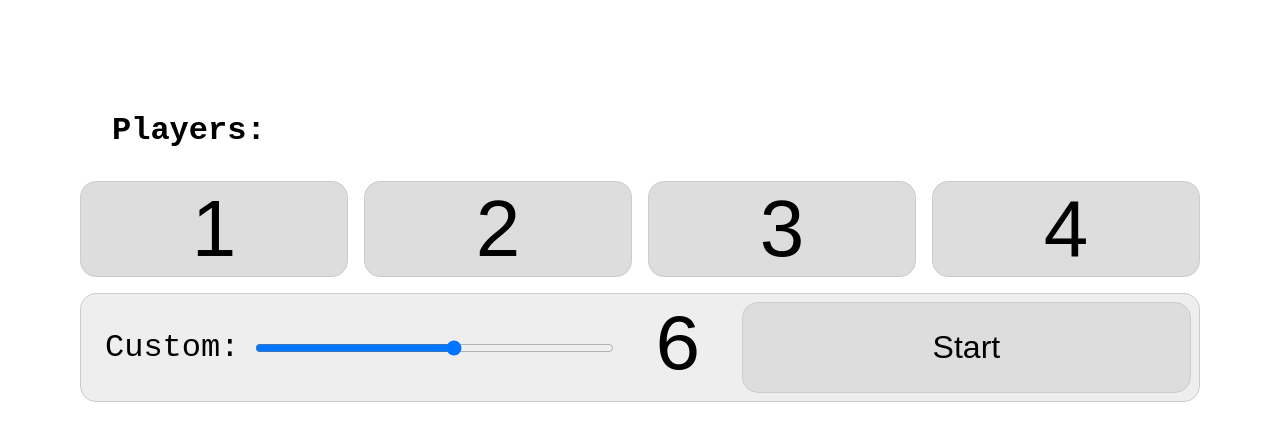
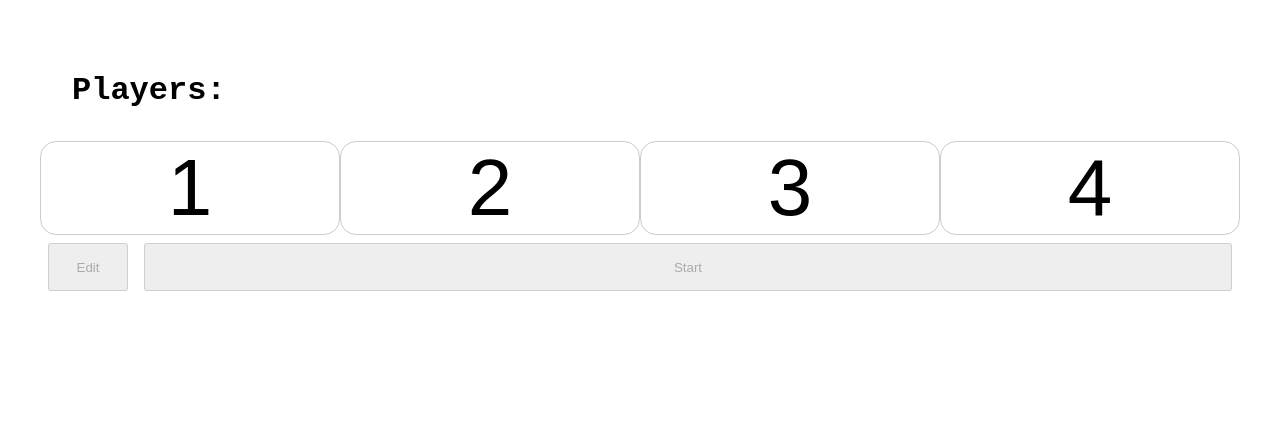
Before and after one commit to iambalaam/score-anything, a React app: page / in a window 1280 px wide. Both pictures are taken after a click on the button "New Game". Shown: the top 440 px of the page. Built offline with nearby package versions, Linux system fonts and the light colour scheme; the HTML template or start-up script is replaced by a standard one.

Commit message:
Improving session selection

```diff
--- a/src/app/app.tsx
+++ b/src/app/app.tsx
@@ -1,6 +1,6 @@
 import * as React from "react";
 import { PlayerSetup } from "./pages/PlayerSetup";
-import { Color, HSL } from "./util/color";
+import { HSL } from "./util/color";
 import { Session, SessionState } from "./pages/Session";
 import { History } from "./pages/History";
 import "./index.css";
@@ -12,6 +12,7 @@ export type History = number[][]
 export interface CounterContext {
 	color: HSL,
 	name?: string
+	start: number
 }
 export interface ColorContext {
 	backgroundColor: HSL;
@@ -39,11 +40,22 @@ export function App() {
 		setAppState({
 			sessions: [
 				...appState.sessions,
-				{ counters: ctxs, history: [Array(ctxs.length).fill(0)] }
+				{ counters: ctxs, history: [Array(ctxs.length).fill(0).map((_, i) => ctxs[i].start)] }
 			]
 		});
 		setCurrentSession(appState.sessions.length);
 		setPage('counter');
+	}
+
+	const deleteSession = (index: number) => {
+		console.log(appState);
+		const copy = [...appState.sessions];
+		copy.splice(index, 1);
+		console.log(copy);
+		setAppState({
+			...appState,
+			sessions: copy
+		});
 	}
 
 	const updateSession = (data: SessionState) => {
@@ -70,6 +82,7 @@ export function App() {
 		case 'session-select':
 			body = <SessionSelect
 				appState={appState}
+				deleteSession={deleteSession}
 				setCurrentSession={setCurrentSession}
 				setPage={setPage}
 			/>;
--- a/src/app/pages/PlayerSetup.css
+++ b/src/app/pages/PlayerSetup.css
@@ -5,70 +5,71 @@ h1 {
 }
 
 #player-setup {
-    padding: 10vmin;
+    padding: 5vmin;
     width: 100%;
     height: 100%;
 }
 
-.player-count {
-    display: grid;
-    gap: 2vmin;
+form input[type=radio] {
+    display: none;
 }
 
-/* display is portrait */
-@media (max-aspect-ratio: 1/1) {
-    .player-count {
-        grid-template-columns: 1fr 1fr
-    }
+.setup input:checked+label {
+    color: red;
 }
 
-/* display is landscape */
-@media (min-aspect-ratio: 1/1) {
-    .player-count {
-        grid-template-columns: 1fr 1fr 1fr 1fr
-    }
+.setup {
+    font-family: sans-serif;
 }
 
-.player-count button {
+/* Player count */
+.setup .players {
+    display: flex;
+    flex-direction: row;
+}
+
+.setup .player-count {
+    flex-grow: 1;
     border: 1px solid #ccc;
     border-radius: 2vmin;
 }
 
-.player-count .count {
-    font-size: 10vmin;
-    background-color: #ddd;
+/* Custom */
+.setup .custom {
+    overflow: hidden;
+    transition: 400ms;
+    max-height: 100%;
 }
 
-.player-count .custom {
-    border-radius: 2vmin;
-    border: 1px solid #ccc;
-    background-color: #eee;
-    grid-column: 1/-1;
+.setup .custom.hidden {
+    max-height: 0;
+}
+
+.setup .custom .player {
     display: flex;
-    align-items: center;
+    justify-content: space-between;
+    font-size: 4vmin;
     padding: 1vmin;
 }
 
-.player-count .custom * {
-    font-size: 4vmin;
+.setup .custom .color {
+    display: inline-block;
+    width: 6vmin;
+    height: 6vmin;
+    border-radius: 1vmin;
 }
 
-.player-count .custom .text {
-    margin: 0 2vmin;
+/* Footer buttons */
+.setup .footer {
+    display: flex;
+    height: 8vmin;
 }
 
-.player-count .custom .value {
-    font-size: 10vmin;
-    width: 16vmin;
+.setup .footer button {
+    min-width: 10vmin;
+    margin: 1vmin;
 }
 
-.player-count .custom #range {
-    flex-grow: 2;
-    max-width: 28vw;
-    /* fixes small screen overflow */
+.setup .footer button[type=submit] {
+    flex-grow: 3;
 }
-
-.player-count .custom button {
-    height: 100%;
-    flex-grow: 1;
-}
--- a/src/app/pages/PlayerSetup.tsx
+++ b/src/app/pages/PlayerSetup.tsx
@@ -2,41 +2,80 @@ import * as React from 'react';
 import { CounterContext } from '../app';
 import { createDefaultCounterContexts } from '../util/setup';
 import './PlayerSetup.css';
+import { HSL2String } from '../util/color';
 
 export interface PlayerSetupProps {
     startNewSession: (counters: CounterContext[]) => void
 }
 
 export function PlayerSetup({ startNewSession }: PlayerSetupProps) {
+    const [custom, setCustom] = React.useState(false);
+    const [playerCount, setPlayerCount] = React.useState(0);
+    const [counterContexts, setCounterContexts] = React.useState<CounterContext[]>([]);
 
-    const [customPlayerCount, setCustomPlayerCount] = React.useState<number>(6)
+    const handleCustom: React.MouseEventHandler = (e) => {
+        e.preventDefault();
+        setCustom(!custom);
+    }
+
+    const handleSubmit: React.MouseEventHandler = (e) => {
+        e.preventDefault();
+        startNewSession(createDefaultCounterContexts(playerCount))
+    }
+
+    const updatePlayerCount = (newPlayerCount: number) => {
+        let newCtxs: CounterContext[] = [];
+        const defaultCtxs: CounterContext[] = createDefaultCounterContexts(newPlayerCount);
+        newCtxs = defaultCtxs.map((ctx, i) => ({
+            color: ctx.color,
+            name: counterContexts[i]?.name || ctx.name,
+            start: counterContexts[i]?.start || ctx.start
+        }));
+
+        setCounterContexts(newCtxs);
+        setPlayerCount(newPlayerCount);
+    }
 
     return <main id='player-setup'>
         <h1>Players:</h1>
-        <div className="player-count">
-            {[1, 2, 3, 4].map((playerCount) =>
-                <button
-                    key={playerCount}
-                    className="count"
-                    onClick={() => startNewSession(createDefaultCounterContexts(playerCount))}
-                >
-                    {playerCount}
-                </button>
-            )}
-            <span className="custom">
-                <span className="text">Custom:</span>
-                <input
-                    type="range" min={1} max={10} value={customPlayerCount}
-                    onChange={(e) => { setCustomPlayerCount(parseInt(e.target.value))}}
-                    name="range" id="range" />
-                <span className="value">{customPlayerCount}</span>
-                <button
-                    className='start count'
-                    onClick={() => startNewSession(createDefaultCounterContexts(customPlayerCount))}
-                >
-                    Start
-                </button>
-            </span>
-        </div>
+
+        <form className='setup'>
+            <div className="players">
+                {[1, 2, 3, 4].map((playerCount) =>
+                    <React.Fragment key={playerCount}>
+                        <input
+                            id={`setup-${playerCount}-players`}
+                            type="radio" name='playerCount'
+                        />
+                        <label
+                            className='player-count'
+                            htmlFor={`setup-${playerCount}-players`}
+                            onClick={() => updatePlayerCount(playerCount)}
+                        >{playerCount}</label>
+                    </React.Fragment>
+                )}
+            </div>
+
+            <div className={custom ? 'custom' : 'custom hidden'}>
+                {Array(playerCount).fill(0).map((_, player) =>
+                    <div className='player' key={`custom-${player}`}>
+
+                        <span className="color" style={{ backgroundColor: HSL2String(counterContexts[player].color) }}></span>
+
+                        <label htmlFor={`player-${player + 1}-name`}>name:</label>
+                        <input type="text" name="" id={`player-${player + 1}-name`} placeholder={`player ${player + 1}`} />
+
+
+                        <label htmlFor={`player-${player + 1}-score`}>score:</label>
+                        <input type='number' step='1' id={`player-${player + 1}-score`} />
+                    </div>
+                )}
+            </div>
+
+            <div className="footer">
+                <button disabled={playerCount < 1} onClick={handleCustom}>Edit</button>
+                <button disabled={playerCount < 1} onClick={handleSubmit} type="submit">Start</button>
+            </div>
+        </form>
     </main>
 }
--- a/src/app/pages/SessionSelect.css
+++ b/src/app/pages/SessionSelect.css
@@ -4,11 +4,28 @@
 }
 
 .session {
+    position: relative;
     display: inline-block;
     width: 30vmin;
     height: 30vmin;
     border-radius: 4vmin;
-    overflow: hidden;
     margin: 2vmin;
     background-color: #ccc;
 }
+
+.session .delete {
+    position: absolute;
+    top: -1vmin;
+    right: -1vmin;
+    width: 4vmin;
+    height: 4vmin;
+    border-radius: 50%;
+    background-color: indianred;
+    color: white;
+    font-size: 3.5vmin;
+    cursor: pointer;
+}
+
+.session .scores {
+    overflow: hidden;
+}
--- a/src/app/pages/SessionSelect.tsx
+++ b/src/app/pages/SessionSelect.tsx
@@ -4,31 +4,54 @@ import { SessionState } from './Session';
 import './SessionSelect.css';
 import { HSL2String } from '../util/color';
 
+interface SessionViewProps extends SessionState {
+    selectSession: () => void,
+    deleteSession: () => void
+}
 
-function SessionView({ counters, history, onClick }: SessionState & { onClick: () => void }) {
+function SessionView({ counters, history, selectSession, deleteSession }: SessionViewProps) {
+
+    const handleDelete: React.MouseEventHandler = (e) => {
+        e.preventDefault();
+        e.stopPropagation();
+        deleteSession();
+    }
+
+    const handleSelect: React.MouseEventHandler = (e) => {
+        e.preventDefault();
+        selectSession();
+    }
+
     const totals = history[history.length - 1];
-    return <span className='session' onClick={onClick}>
-        {totals.map((total, i) => <span className='score' key={i} style={{ color: HSL2String(counters[i].color) }}>{total}</span>)}
-    </span>
+    return (
+        <div className='session' onClick={handleSelect}>
+            <span className="delete" onClick={handleDelete}>X</span>
+            <div className="scores">
+                {totals.map((total, i) => <span className='score' key={i} style={{ color: HSL2String(counters[i].color) }}>{total}</span>)}
+            </div>
+        </div>
+    )
 }
 
 export interface SessionSelectProps {
     appState: AppState,
     setCurrentSession: (session: number) => void,
-    setPage: (page: Page) => void
+    setPage: (page: Page) => void,
+    deleteSession: (i: number) => void
 }
 
-export function SessionSelect({ appState, setCurrentSession, setPage }: SessionSelectProps) {
+export function SessionSelect({ appState, setCurrentSession, setPage, deleteSession }: SessionSelectProps) {
     return <main id='session=select'>
         <div className="sessions">
             {appState.sessions.map((session, i) =>
                 <SessionView
                     {...session}
                     key={i}
-                    onClick={() => {
+                    selectSession={() => {
                         setCurrentSession(i);
                         setPage('counter');
                     }}
+                    deleteSession={() => deleteSession(i)}
                 />
             )}
         </div>
--- a/src/app/util/setup.ts
+++ b/src/app/util/setup.ts
@@ -5,7 +5,8 @@ export function createDefaultCounterContexts(playerCount: number): CounterContex
     return calculateCounterOffsets(playerCount)
         .map((angle) => ({
             color: { h: angle, s: 60, l: 60 } as HSL,
-            total: 0
+            start: 0,
+            name: ''
         }));
 }
 
```
